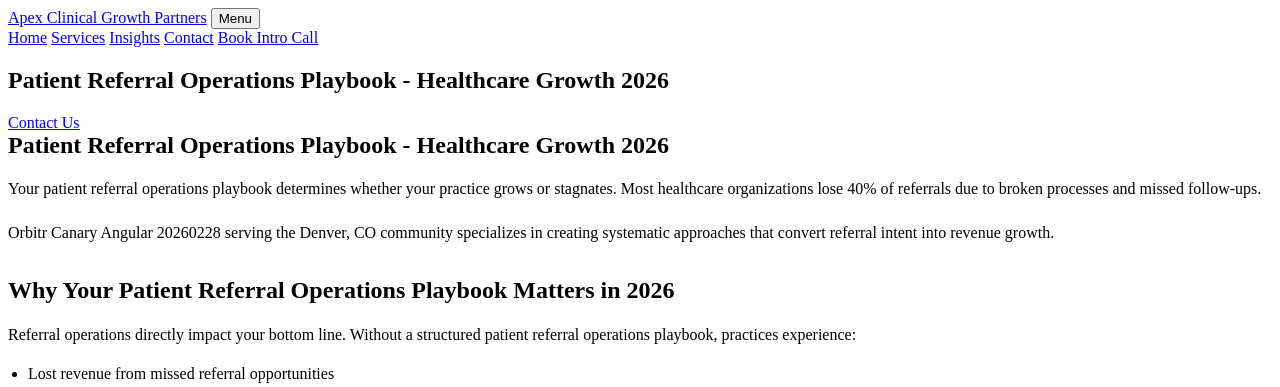
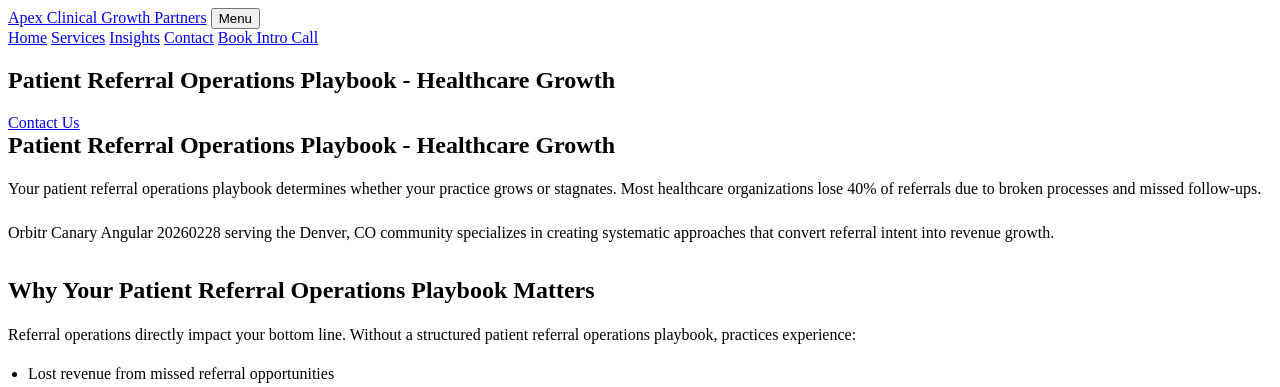
Before and after one commit to prjctlphbt/orbitr-canary-angular-20260228, a Jekyll site: the page angular-referral-ops-playbook-20260228142149.html, which Jekyll copies as it is, in a window 1280 px wide. Shown: the top 387 px of the page. Built offline with Jekyll 4.4.1, drawn with Linux system fonts in a browser that asks for light colours.

Commit message:
Rollback: Revert changes to angular-referral-ops-playbook-20260228142149.html

```diff
--- a/angular-referral-ops-playbook-20260228142149.html
+++ b/angular-referral-ops-playbook-20260228142149.html
@@ -4,9 +4,10 @@
 <head>
 <meta charset="utf-8"/>
 <meta content="width=device-width, initial-scale=1.0" name="viewport"/>
-<meta content="Optimize patient referrals with our 2026 operations playbook. Enhance workflows, drive growth, and improve patient outcomes today." name="description"/>
-<title>Patient Referral Operations Playbook - Healthcare Growth 2026</title>
+<meta content="Streamline patient referrals with our comprehensive operations playbook. Optimize workflows, boost growth, and improve patient outcomes. Get started today." name="description"/>
+<title>Patient Referral Operations Playbook - Healthcare Growth</title>
 <style>
+
 
 /* Minimal functional styles (accordion, forms only) */
 
@@ -48,7 +49,7 @@
  box-sizing: border-box;
 }
 
-</style>
+ </style>
 <style id="orbitr-generated-content-style">
 .orbitr-generated-content > * {
  margin: 0;
@@ -101,16 +102,16 @@
 <main class="page-main">
 <section class="page-hero landing-hero">
 <div class="container">
-<h1>Patient Referral Operations Playbook - Healthcare Growth 2026</h1>
+<h1>Patient Referral Operations Playbook - Healthcare Growth</h1>
 <a class="cta" href="/services/">Contact Us</a>
 </div>
 </section>
 <section class="landing-content">
 <div class="container orbitr-generated-content">
-<h1>Patient Referral Operations Playbook - Healthcare Growth 2026</h1>
+<h1>Patient Referral Operations Playbook - Healthcare Growth</h1>
 <p>Your patient referral operations playbook determines whether your practice grows or stagnates. Most healthcare organizations lose 40% of referrals due to broken processes and missed follow-ups.</p>
 <p>Orbitr Canary Angular 20260228 serving the Denver, CO community specializes in creating systematic approaches that convert referral intent into revenue growth.</p>
-<h2>Why Your Patient Referral Operations Playbook Matters in 2026</h2>
+<h2>Why Your Patient Referral Operations Playbook Matters</h2>
 <p>Referral operations directly impact your bottom line. Without a structured patient referral operations playbook, practices experience:</p>
 <ul>
 <li>Lost revenue from missed referral opportunities</li>
@@ -193,6 +194,6 @@
  button.parentElement.classList.toggle('active');
  });
  });
-</script>
+ </script>
 </body>
 </html>
```
